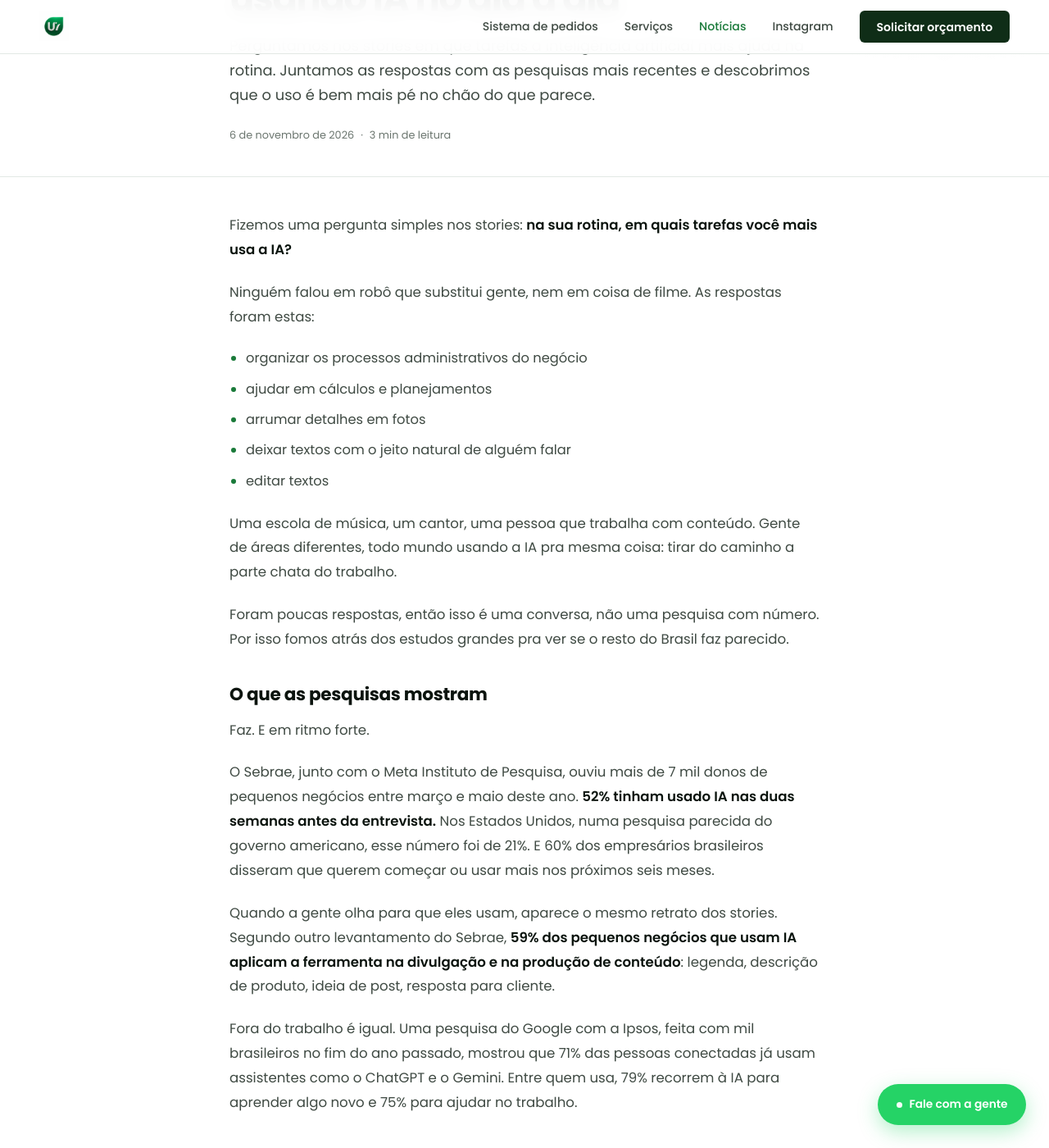
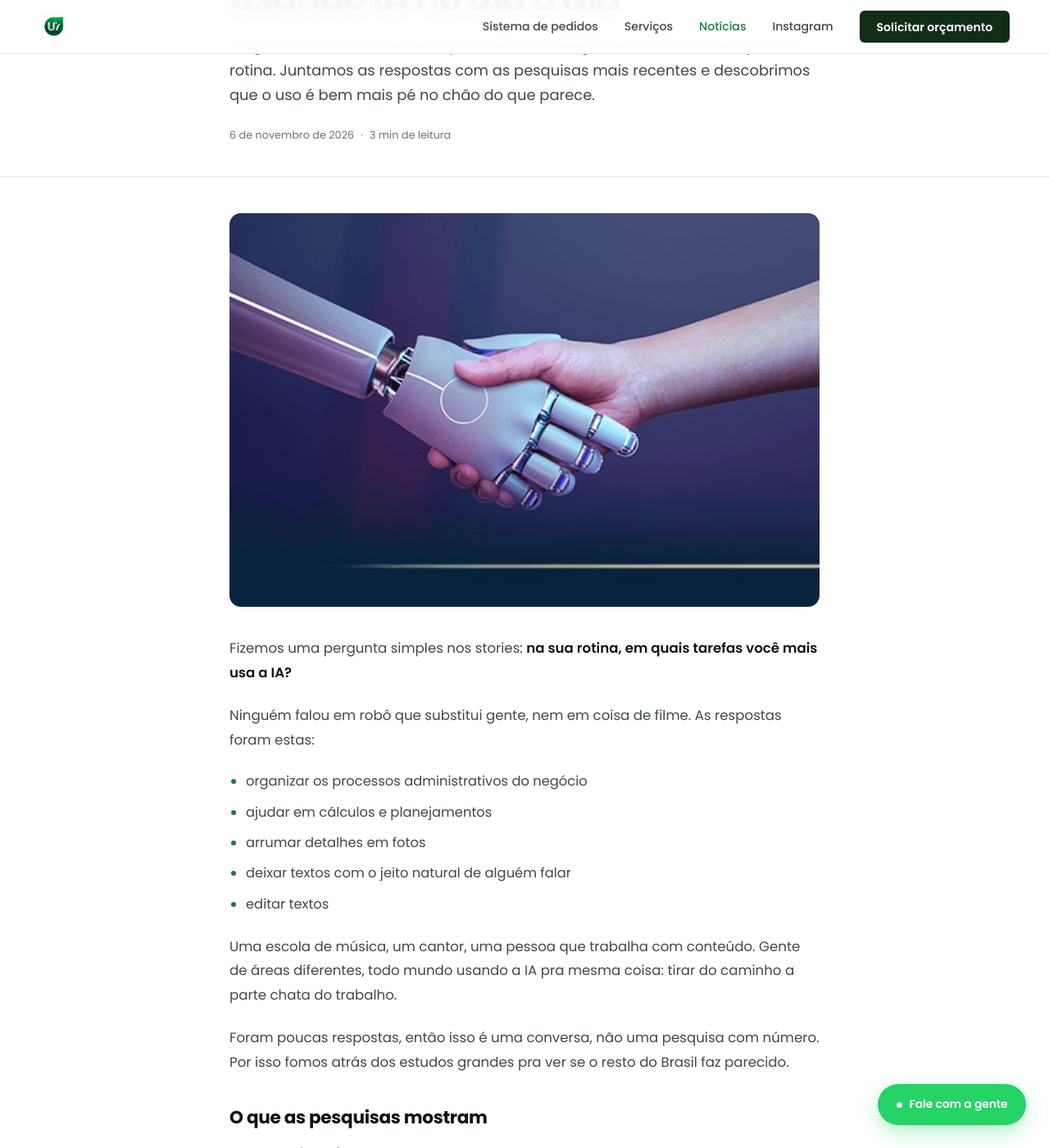
Before and after one commit to u7midias/siteu7midias, a Jekyll site: the page built from _posts/2026-11-06-para-que-as-pessoas-estao-usando-ia-no-dia-a-dia.md, in a window 1280 px wide and 1400 px high, scrolled down 244 px. Shown: the whole window at 82% size. Built offline with Jekyll 4.4.1, drawn with Linux system fonts in a browser that asks for light colours.

Commit message:
Foto de capa nas matérias e no artigo sobre IA
Co-Authored-By: Claude Opus 5.5 <noreply@anthropic.com>
Claude-Session: https://claude.ai/code/session_01FWT5giHkN6mYwMeUNCqg5o

```diff
--- a/_includes/card.html
+++ b/_includes/card.html
@@ -1,6 +1,7 @@
 {%- assign palavras = include.post.content | number_of_words -%}
 {%- assign minutos = palavras | divided_by: 200 | plus: 1 -%}
 <a class="card{% if include.destaque %} destaque{% endif %}" href="{{ include.post.url | relative_url }}" data-cat="{{ include.post.categoria | slugify }}">
+  {% if include.post.image %}<img class="card-capa" src="{{ include.post.image | relative_url }}" alt="" loading="lazy">{% endif %}
   <div class="card-cat">{{ include.post.categoria }}</div>
   <h2>{{ include.post.title }}</h2>
   <p>{{ include.post.description }}</p>
--- a/_layouts/materia.html
+++ b/_layouts/materia.html
@@ -19,6 +19,11 @@ layout: base-noticias
 
   <div class="materia-corpo">
     <div class="wrap-texto">
+      {% if page.image %}
+      <figure class="materia-capa">
+        <img src="{{ page.image | relative_url }}" alt="{{ page.capa_alt | default: page.title }}">
+      </figure>
+      {% endif %}
       {{ content }}
 
       {% if page.fontes %}
--- a/_posts/2026-11-06-para-que-as-pessoas-estao-usando-ia-no-dia-a-dia.md
+++ b/_posts/2026-11-06-para-que-as-pessoas-estao-usando-ia-no-dia-a-dia.md
@@ -3,6 +3,8 @@ title: "Para que as pessoas estão usando IA no dia a dia"
 description: "Perguntamos nos stories em que tarefas a inteligência artificial mais ajuda na rotina. Juntamos as respostas com as pesquisas mais recentes e descobrimos que o uso é bem mais pé no chão do que parece."
 date: 2026-11-06 00:00:00 -0300
 categoria: IA e tecnologia
+image: /assets/img/noticias/ia-no-dia-a-dia.jpg
+capa_alt: "Mão humana apertando a mão de um robô"
 fontes:
   - nome: "Agência Sebrae: Pequenos negócios do Brasil usam mais IA que os norte-americanos"
     data: 17/08/2026
--- a/assets/css/noticias.css
+++ b/assets/css/noticias.css
@@ -105,6 +105,10 @@ nav.aberto .nav-toggle span:nth-child(3) { transform: translateY(-7px) rotate(-4
 .materia-corpo blockquote { border-left: 3px solid var(--accent); background: var(--bg-alt); padding: 1rem 1.25rem; border-radius: 0 8px 8px 0; margin: 0 0 1.4rem; }
 .materia-corpo blockquote p { margin: 0; color: var(--ink); font-weight: 500; }
 
+.materia-capa { margin: 0 0 2.25rem; }
+.materia-capa img { display: block; width: 100%; aspect-ratio: 3 / 2; object-fit: cover; border-radius: 14px; }
+.card-capa { display: block; max-width: none; width: calc(100% + 3.5rem); margin: -1.75rem -1.75rem 1.4rem; aspect-ratio: 16 / 9; object-fit: cover; border-radius: 13px 13px 0 0; }
+.card.destaque .card-capa { aspect-ratio: 21 / 9; }
 .fontes { margin: 2rem 0 0; padding: 1.4rem 1.5rem; background: var(--bg-alt); border: 1px solid var(--line); border-radius: var(--radius); }
 .materia-corpo .fontes h2 { font-size: 0.72rem; font-weight: 600; letter-spacing: 0.14em; text-transform: uppercase; color: var(--muted); margin: 0 0 0.8rem; }
 .fontes ul { list-style: none; margin: 0; display: grid; gap: 0.5rem; }
```
Also changed, not shown: modelo-de-materia.md (+2 -0 lines), assets/img/noticias/ia-no-dia-a-dia.jpg (added).
